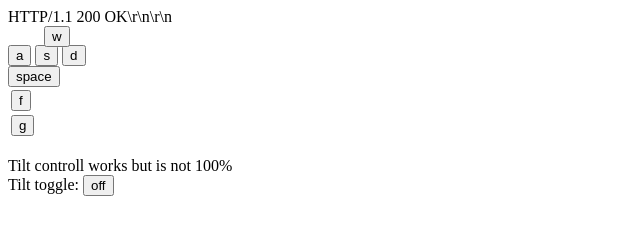
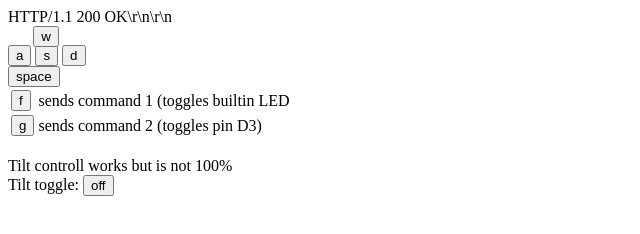
Before and after one commit to ACMUAF/bumper_bot, a plain HTML site: page web_side/index.html in a window 1280 px wide. Shown: the top 234 px of the page, without its empty margins (0-640 px from the left). Drawn offline with Linux system fonts and the light colour scheme.

Commit message:
added extra function descriptions
also changes w button position from 36px to 2%

```diff
--- a/web_side/index.html
+++ b/web_side/index.html
@@ -1,7 +1,7 @@
 HTTP/1.1 200 OK\r\n\r\n
 
 <html>
-<style> div.wm { position: relative; left: 36px; height: 1px; }</style>
+<style> div.wm { position: relative; left: 2%; height: 1px; }</style>
 <head>
 	<title>Bumper Bot Controls</title>
 	<script>
@@ -44,8 +44,8 @@ HTTP/1.1 200 OK\r\n\r\n
 		s:function() {drive(-40,-40)},
 		d:function() {drive(-35,35)},
 		a:function() {drive(35,-35)},
-		f:function() {drive(0,0,1)},
-		g:function() {drive(0,0,2)}
+		f:{f:function() {drive(0,0,1)},disc:"sends command 1 (toggles builtin LED"},
+		g:{f:function() {drive(0,0,2)},disc:"sends command 2 (toggles pin D3)"}
 	};
 	//key board listener for keyboard controlled movement and functions
 	window.addEventListener('keydown',
@@ -100,7 +100,7 @@ HTTP/1.1 200 OK\r\n\r\n
     	for(var key in cons){
         	if(key!="a"&&key!="s"&&key!="stop"&&key!="w"&&key!="d"&&key!=" "){
            		var tr='<tr>';
-           		tr += "<td>"+"<input type='button' value='"+key+"' onclick='cons."+key+"();'/></td></tr>";
+           		tr += "<td>"+"<input type='button' value='"+key+"' onclick='cons."+key+"();'/></td><td>"+cons[key].disc+"</td></tr>";
            		table.innerHTML+=tr;
            		console.log(table);
   				console.log(tr);
```
Also changed, not shown: 1 other file.
